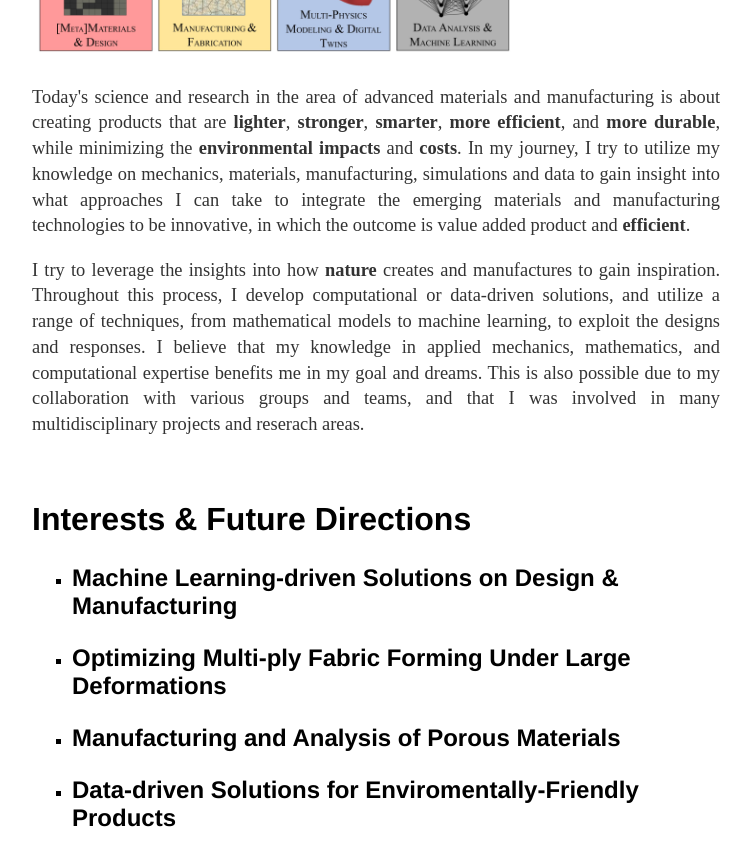
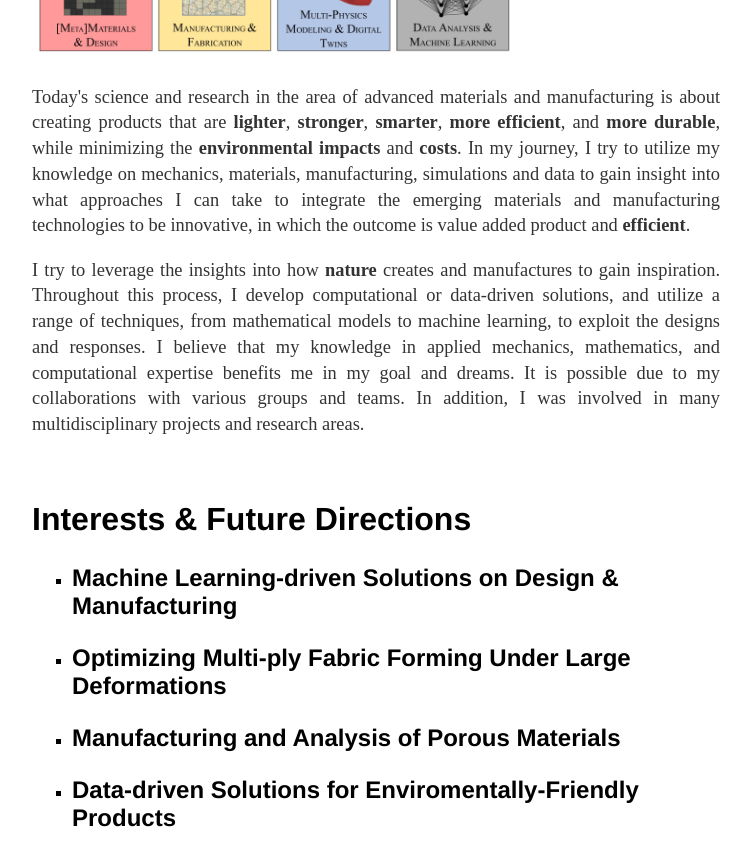
Before and after one commit to rsourki/rsourki.github.io, a Jekyll site: the page built from research/index.html, in a window 1280 px wide and 900 px high, scrolled down 492 px. Shown: the top 866 px of the window, without its empty margins (304-1055 px from the left). Built offline with Jekyll 4.4.1, drawn with Linux system fonts in a browser that asks for light colours.

Commit message:
Update index.html

```diff
--- a/research/index.html
+++ b/research/index.html
@@ -23,8 +23,8 @@ title: Research - Reza Sourki Webpage
 	value added product and <b>efficient</b>.</p>
 	<p>I try to leverage the insights into how <b>nature</b> creates and manufactures to gain inspiration. Throughout this process, I develop
 	computational or data-driven solutions, and utilize a range of techniques, from mathematical models to machine learning, to exploit the designs and responses.
-	I believe that my knowledge in applied mechanics, mathematics, and computational expertise benefits me in my goal and dreams. This is also possible
-	due to my collaboration with various groups and teams, and that I was involved in many multidisciplinary projects and reserach areas.
+	I believe that my knowledge in applied mechanics, mathematics, and computational expertise benefits me in my goal and dreams. It is possible
+	due to my collaborations with various groups and teams. In addition, I was involved in many multidisciplinary projects and research areas.
 	</p>
 	<br>
 	<h2 id="interest_future">Interests & Future Directions</h2>
```
